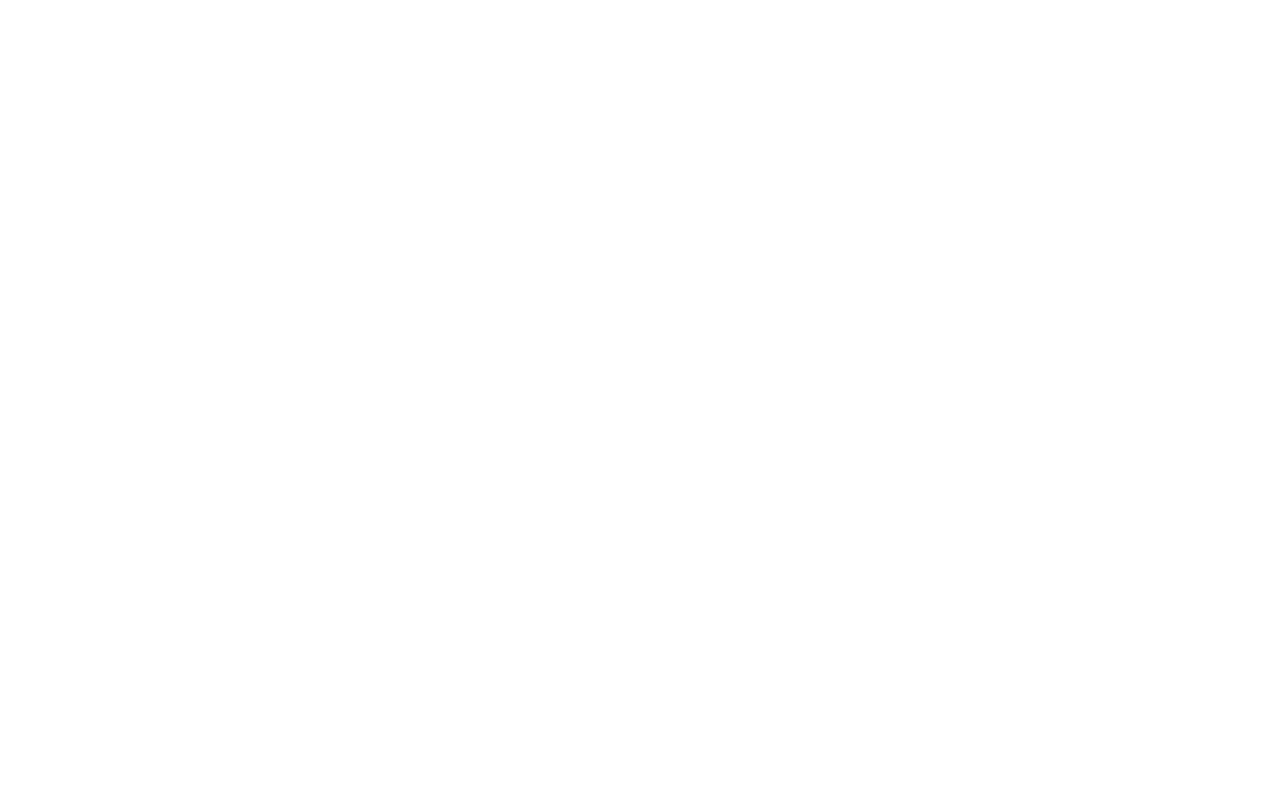
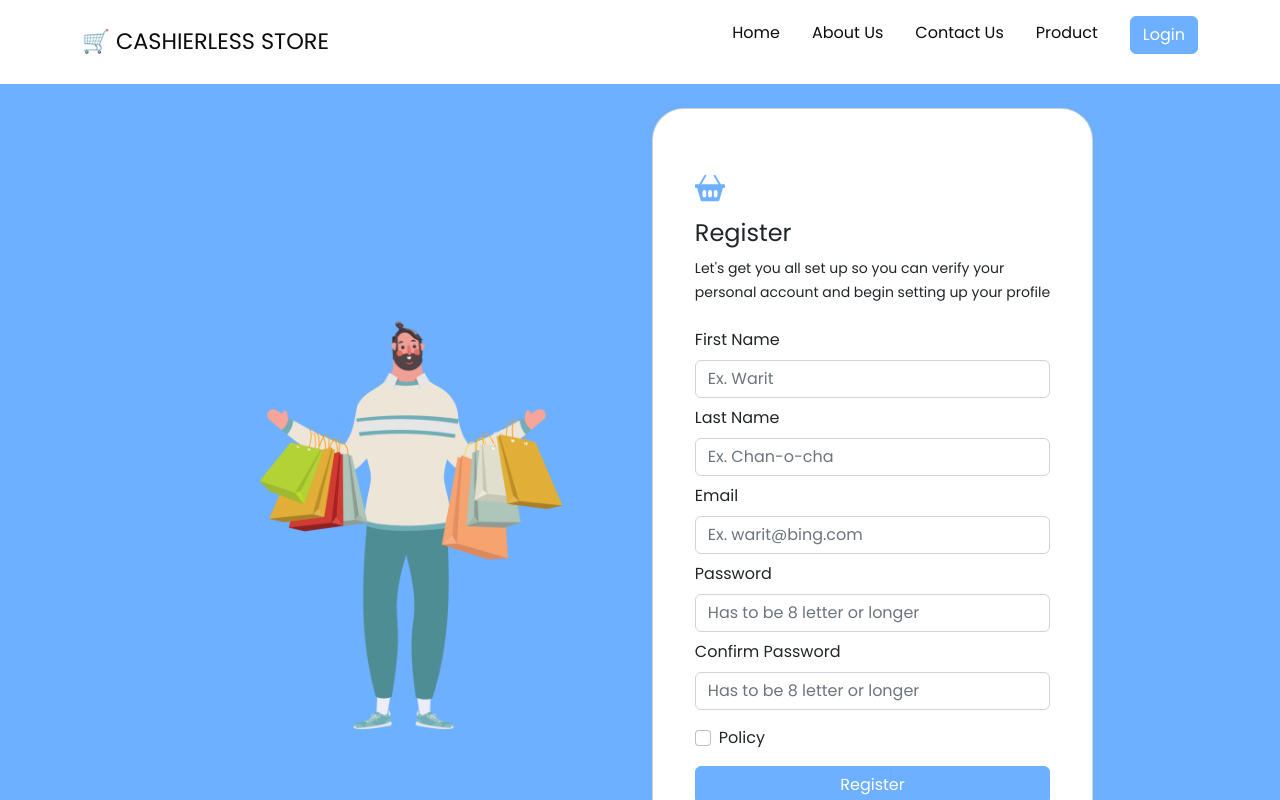
Before and after one commit to Cherpomm/Cashierless-frontend, a React (Vite) app: page /Register in a window 1280 px wide. Before the commit this address had no page. Shown: the top 800 px of the page. Built offline with nearby package versions, Linux system fonts and the light colour scheme.

Commit message:
add: Register page without validation and login hotfix

```diff
--- a/src/App.tsx
+++ b/src/App.tsx
@@ -10,6 +10,7 @@
 import Home from "./pages/Home";
 import Login from "./pages/Login";
 import Product from "./pages/Product";
+import Register from "./pages/Register";
 
 const App: React.FC = () => {
   return (
@@ -19,6 +20,7 @@
       <Route path="/Product" element={<Product />} />
       <Route path="/ContactUs" element={<ContactUs />}></Route>
       <Route path="/Login" element={<Login />}></Route>
+      <Route path="/Register" element={<Register />}></Route>
     </Routes>
   );
 };
--- a/src/pages/Login.tsx
+++ b/src/pages/Login.tsx
@@ -1,6 +1,6 @@
 import { Button, Card, Col, Container, Form, Image, Row } from "react-bootstrap";
 import HomeNavbar from "../components/Navbar";
-import ShoppingMan from "../assets/shopping_women.png";
+import ShoppingWomen from "../assets/shopping_women.png";
 import { BsFillBasket2Fill } from "react-icons/bs";
 import "./Login.scss";
 import { Link } from "react-router-dom";
@@ -13,17 +13,17 @@
       <Container className="p-4 align-items-center">
         <Row className="justify-content-center align-items-center">
           <Col lg={5} className="d-none d-lg-block">
-            <Image src={ShoppingMan} alt="" fluid/>
+            <Image src={ShoppingWomen} alt="" fluid/>
           </Col>
           <Col lg={5}>
-            <Card className="px-5 py-3 rounded-5">
+            <Card className="py-5 rounded-5 align-items-center">
+              <BsFillBasket2Fill size={30} className="basket-icon" />
               <Card.Body>
-                <BsFillBasket2Fill size={30} className="basket-icon mb-3" />
-                <h4>Hello there!</h4>
-                <small>
+                <h4 className="text-center">Hello there!</h4>
+                <p className="text-center">
                   Welcome to Hardware Shop <br /> Please login to enable to use the
                   shop
-                </small>
+                </p>
                 <Form className="mt-4">
                   <Form.Group className="mb-3" controlId="formEmail">
                     <Form.Control type="email" placeholder="Enter email" />
@@ -34,7 +34,7 @@
                   <Form.Group className="mb-3" controlId="formCheckbox">
                     <Form.Check type="checkbox" label="Remember Me" />
                   </Form.Group>
-                  <Button variant="primary" type="submit" className="text-white">
+                  <Button variant="primary" type="submit" className="text-white w-100">
                     Login
                   </Button>
                 </Form>
--- /dev/null
+++ b/src/pages/Register.scss
@@ -0,0 +1,15 @@
+@import "../index.scss";
+
+.register {
+    background: $primary;
+    min-height: 100vh;
+}
+
+.basket-icon{
+    color: $primary;
+}
+
+.img-bg{
+    background-color: indigo;
+    border-radius: 25px 0 0 25px;
+}
--- /dev/null
+++ b/src/pages/Register.tsx
@@ -0,0 +1,68 @@
+import { Button, Card, Col, Container, Form, Image, Row } from "react-bootstrap";
+import HomeNavbar from "../components/Navbar";
+import ShoppingMan from "../assets/shopping_man.png";
+import { BsFillBasket2Fill } from "react-icons/bs";
+import "./Register.scss";
+import { Link } from "react-router-dom";
+
+const Register: React.FC = () => {
+
+  return(
+    <div className="register">
+      <HomeNavbar />
+      <Container className="p-4">
+        <Row className="justify-content-center align-items-center">
+          <Col lg={5} className="d-none d-lg-block">
+            <Image src={ShoppingMan} alt="" fluid/>
+          </Col>
+          <Col lg={5}>
+            <Card className="py-5 rounded-5 align-items-center">
+              <Card.Body>
+                <BsFillBasket2Fill size={30} className="basket-icon mb-3" />
+                <h4>Register</h4>
+                <small>
+                  Let's get you all set up so you can verify your<br/> personal account and begin setting up your profile
+                </small>
+                <Form className="mt-4">
+                  <Form.Group className="mb-2" controlId="formFirstName">
+                    <Form.Label>First Name</Form.Label>
+                    <Form.Control type="firstName" placeholder="Ex. Warit" />
+                  </Form.Group>
+                  <Form.Group className="mb-2" controlId="formLastName">
+                    <Form.Label>Last Name</Form.Label>
+                    <Form.Control type="lastName" placeholder="Ex. Chan-o-cha" />
+                  </Form.Group>
+                  <Form.Group className="mb-2" controlId="formEmail">
+                    <Form.Label>Email</Form.Label>
+                    <Form.Control type="email" placeholder="Ex. warit@bing.com" />
+                  </Form.Group>
+                  <Form.Group className="mb-2" controlId="formPassword">
+                    <Form.Label>Password</Form.Label>
+                    <Form.Control type="password" placeholder="Has to be 8 letter or longer" />
+                  </Form.Group>
+                  <Form.Group className="mb-3" controlId="formConfirmPassword">
+                    <Form.Label>Confirm Password</Form.Label>
+                    <Form.Control type="confirmPassword" placeholder="Has to be 8 letter or longer" />
+                  </Form.Group>
+                  <Form.Group className="mb-3" controlId="formPolicy">
+                    <Form.Check type="checkbox" label="Policy" />
+                  </Form.Group>
+                  <Button variant="primary" type="submit" className="text-white w-100">
+                    Register
+                  </Button>
+                </Form>
+                <Row>
+                  <small className="mt-5 text-center">Want to register as Store Manager?
+                    <Link to={"/Register"} className="ms-2 text-decoration-none">Sign Up</Link>
+                  </small>
+                </Row>
+              </Card.Body>
+            </Card>
+          </Col>
+        </Row>
+      </Container>
+    </div>
+  )
+};
+
+export default Register;
```
